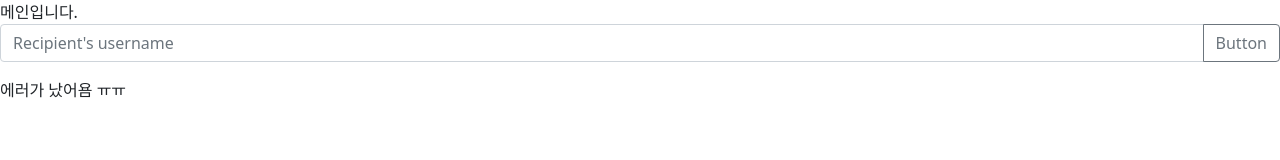
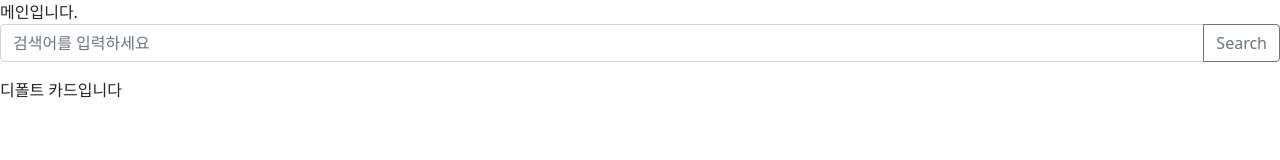
Before and after one commit to Nahee-Park/nasa_photo_search_application, a React (Create React App) app: page / in a window 1280 px wide. Shown: the top 160 px of the page. Built offline with nearby package versions, Linux system fonts and the light colour scheme; no server answers.

Commit message:
feat: searchBar에 입력한대로 데이터 불러오도록 연결

```diff
--- a/src/App.tsx
+++ b/src/App.tsx
@@ -1,13 +1,16 @@
 import React from "react";
 import Result from "./component/Result";
 import SearchBar from "./component/SearchBar";
-
+import { isSearchedAtom } from "../src/states";
+import { useRecoilValue } from "recoil";
+import DefaultCard from "./component/DefaultCard";
 function App() {
+  const isSearched = useRecoilValue(isSearchedAtom);
   return (
     <div className="App">
       메인입니다.
       <SearchBar />
-      <Result />
+      {isSearched ? <Result /> : <DefaultCard />}
     </div>
   );
 }
--- /dev/null
+++ b/src/component/DefaultCard.tsx
@@ -0,0 +1,11 @@
+import React from 'react'
+
+function DefaultCard() {
+    return (
+        <div>
+        디폴트 카드입니다
+        </div>
+    )
+}
+
+export default DefaultCard
--- a/src/component/Result.tsx
+++ b/src/component/Result.tsx
@@ -1,40 +1,24 @@
 import React from "react";
-import Card from "./common/Card";
 import useSWR from "swr";
 import { client } from "../lib/api";
 import Pending from "./result/Pending";
 import ErrorMessage from "./result/ErrorMessage";
 import CardView from "./result/CardView";
-
-interface IData {
-  center: string;
-  data_created: string;
-  description: string;
-  ketwords: string[];
-  location: string;
-  nasa_id: string;
-  title: string;
-}
-
-// data 안의 collection 안에 있는 애들 타입 지정
-interface IItems {
-  data: {
-    collection: {
-      item: [{ href: string; data: IData[] }];
-    };
-  };
-}
+import { keywordAtom, searchedDataAtom } from "../states";
+import { useRecoilValue, useSetRecoilState } from "recoil";
+import { IItems } from "../types";
 
 function Result() {
-  // searchBar 컴포넌트에서 이 값을 받을 것임!
-  const keyword = "Korea";
+  const keyword = useRecoilValue(keywordAtom);
+  const setSearchedData = useSetRecoilState(searchedDataAtom);
   const getData = (keyword: string) => {
     // eslint-disable-next-line react-hooks/rules-of-hooks
     const { data, error } = useSWR<{ data: IItems }>(
       `/search?q=${keyword}`,
       client.get
     );
-    console.log("data나와랏 ", data);
+    console.log("data나와랏 ", data?.data?.collection.items);
+    setSearchedData(data?.data?.collection.items);
     return {
       searchData: data,
       isLoading: !error && !data,
@@ -42,14 +26,7 @@ function Result() {
     };
   };
 
-  console.log("얘는 데이터 결과임", getData(keyword));
-  //isSearched가 false이면 디폴트 데이터를 보냄
-  //isSearched가 True이면 검색 결과 데이터를 보냄
-  //전역으로 관리할 데이터 => isSearched / 디폴트 데이터 / searchData
-  //아예 서치하기 전 상태 -> CardView 컴포넌트를 부르되 디폴트 데이터를 보냄
-  //서치한 이후 상태 ->
-
-  const { searchData, isLoading, isError } = getData(keyword);
+  const { isLoading, isError } = getData(keyword);
   if (isLoading) return <Pending />;
   else if (isError !== undefined) return <ErrorMessage />;
   else return <CardView />;
--- a/src/component/SearchBar.tsx
+++ b/src/component/SearchBar.tsx
@@ -1,16 +1,33 @@
-import React from "react";
+import React, { useState } from "react";
 import { InputGroup, FormControl, Button } from "react-bootstrap";
+import { isSearchedAtom, keywordAtom } from "../states";
+import { useSetRecoilState } from "recoil";
 
 function SearchBar() {
+  const [inputValue, setinputValue] = useState<string>("");
+  const setIsSearched = useSetRecoilState(isSearchedAtom);
+  const setKeyword = useSetRecoilState<string>(keywordAtom);
+  const changeHandler = (e: React.ChangeEvent<HTMLInputElement>) => {
+    e.preventDefault();
+    setinputValue(e.target.value);
+  };
+  const onSubmit = () => {
+    setKeyword(inputValue);
+    setIsSearched(true);
+  };
+
   return (
     <InputGroup className="mb-3">
       <FormControl
-        placeholder="Recipient's username"
+        placeholder="검색어를 입력하세요"
         aria-label="Recipient's username"
         aria-describedby="basic-addon2"
+        value={inputValue}
+        onChange={changeHandler}
+        onSubmit={onSubmit}
       />
-      <Button variant="outline-secondary" id="button-addon2">
-        Button
+      <Button variant="outline-secondary" id="button-addon2" onClick={onSubmit}>
+        Search
       </Button>
     </InputGroup>
   );
--- /dev/null
+++ b/src/types/index.ts
@@ -0,0 +1,16 @@
+export interface IData {
+  center: string;
+  data_created: string;
+  description: string;
+  ketwords: string[];
+  location: string;
+  nasa_id: string;
+  title: string;
+}
+
+// data 안의 collection 안에 있는 애들 타입 지정
+export interface IItems {
+  collection: {
+    items: [{ href: string; data: IData[] }];
+  };
+}
```
